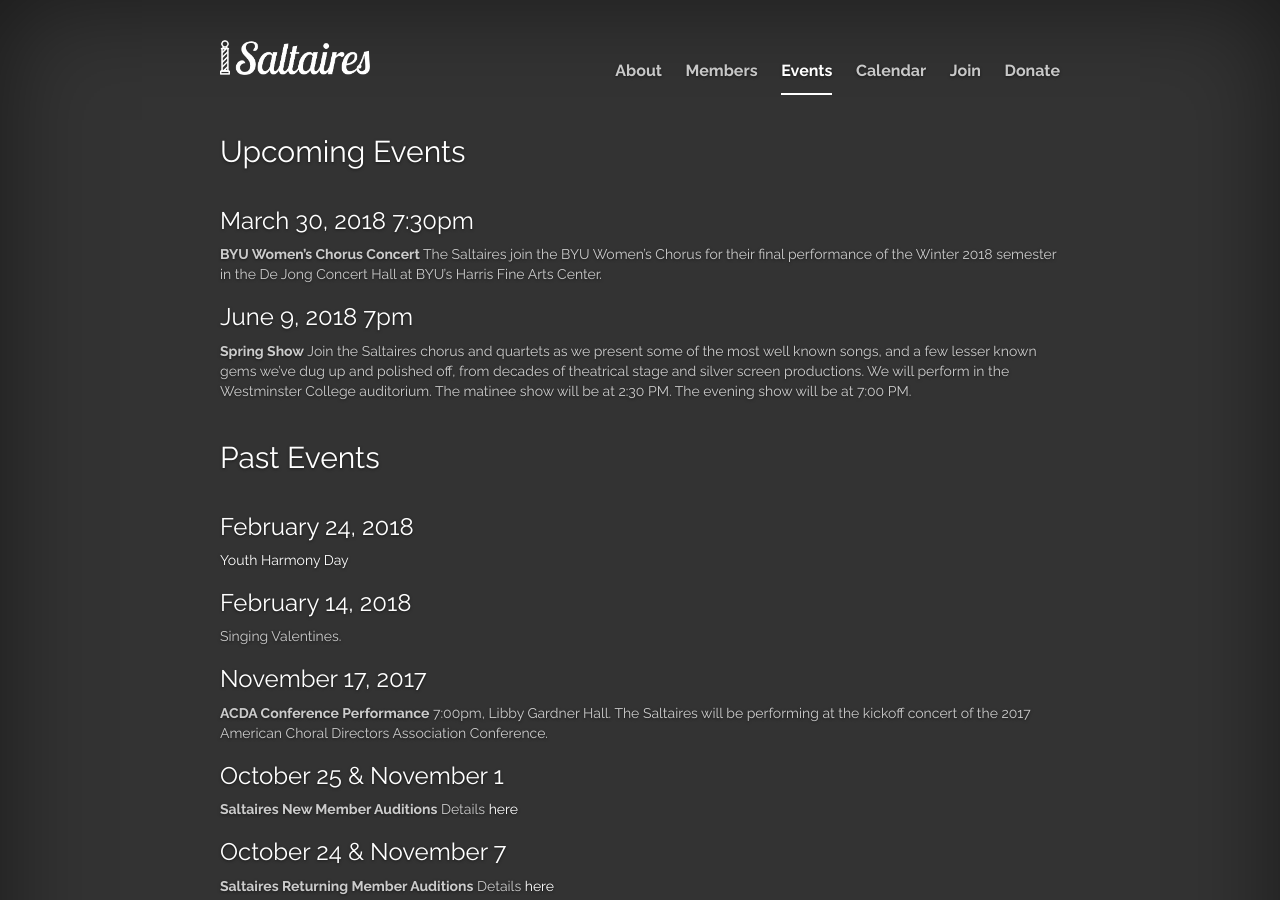
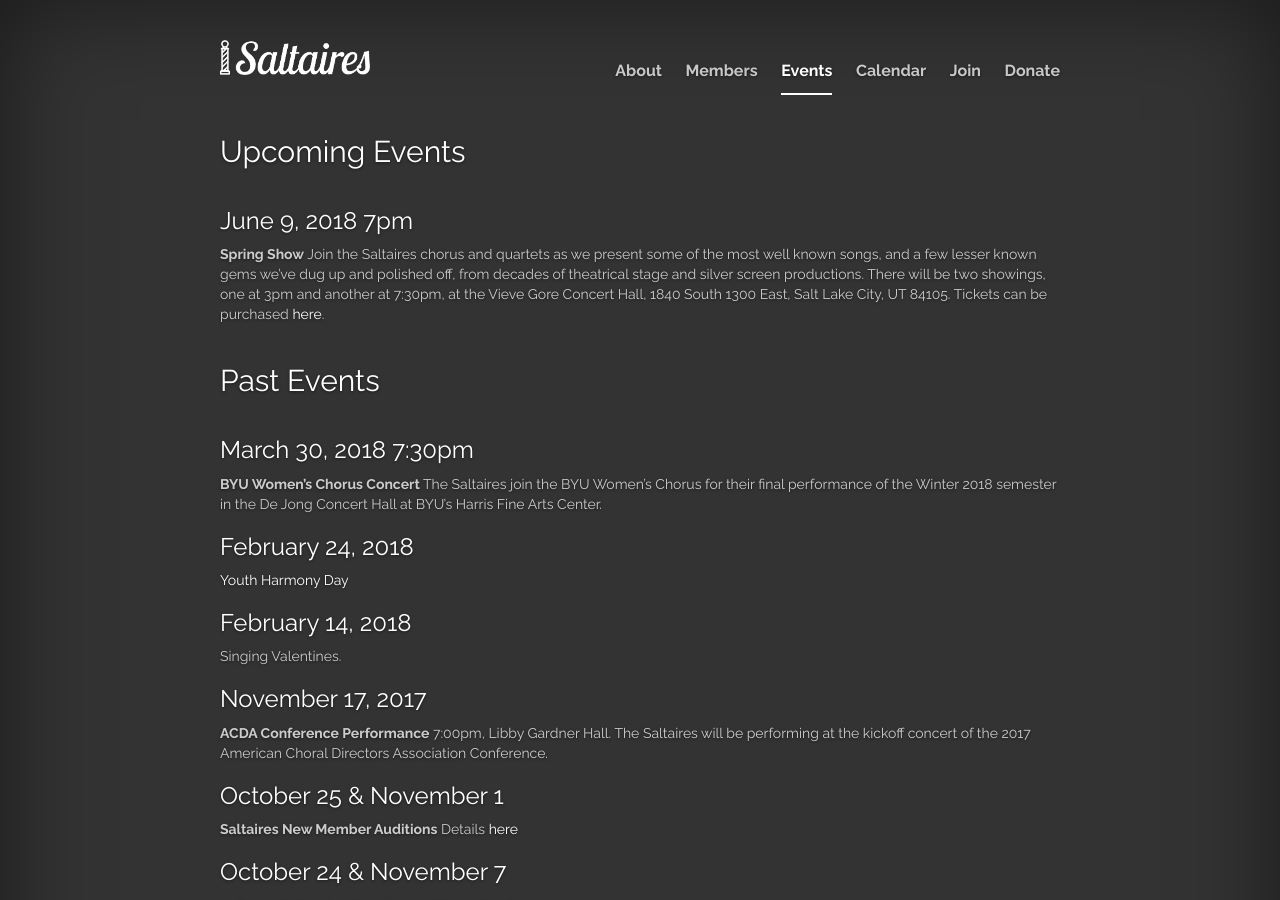
Before and after one commit to cayblood/saltaires, a Jekyll site: the page built from jekyll-site/events.md, in a window 1280 px wide and 900 px high. Built offline with Jekyll 4.4.1, drawn with Linux system fonts in a browser that asks for light colours; nearby versions of some CDN libraries; library files that are not in the unit come from our copies.

Commit message:
Added link to spring show tickets

```diff
--- a/jekyll-site/events.md
+++ b/jekyll-site/events.md
@@ -6,21 +6,22 @@
 
 <h2 class="top">Upcoming Events</h2>
 
+### June 9, 2018 7pm
+
+**Spring Show** Join the Saltaires chorus and quartets as we present some of the
+most well known songs, and a few lesser known gems we’ve dug up and polished off,
+from decades of theatrical stage and silver screen productions. There will be two showings,
+one at 3pm and another at 7:30pm, at the Vieve Gore Concert Hall,
+1840 South 1300 East, Salt Lake City, UT 84105. Tickets can be purchased
+[here](https://saltaires2018.brownpapertickets.com/).
+
+## Past Events
+
 ### March 30, 2018 7:30pm
 
 **BYU Women's Chorus Concert** The Saltaires join the BYU Women’s Chorus for
 their final performance of the Winter 2018 semester in the De Jong Concert Hall
 at BYU’s Harris Fine Arts Center.
-
-### June 9, 2018 7pm
-
-**Spring Show** Join the Saltaires chorus and quartets as we present some of the
-most well known songs, and a few lesser known gems we’ve dug up and polished off,
-from decades of theatrical stage and silver screen productions. We will perform
-in the Westminster College auditorium. The matinee show will be at 2:30 PM.
-The evening show will be at 7:00 PM.
-
-## Past Events
 
 ### February 24, 2018
 
--- a/jekyll-site/index.html
+++ b/jekyll-site/index.html
@@ -5,6 +5,8 @@
 <!--
 <div class="home-news"><a href="/valentines/">Order</a> your Singing Valentine now!</div>
 -->
+
+<div class="home-news"><a href="https://saltaires2018.brownpapertickets.com/">Order</a> tickets to our spring show now!</div>
 
 <h1 class="cover-heading">Let the harmony move you.</h1>
 <p class="lead">The Saltaires are an internationally-acclaimed men's chorus that will forever change the way you think about barbershop music.</p>
```
